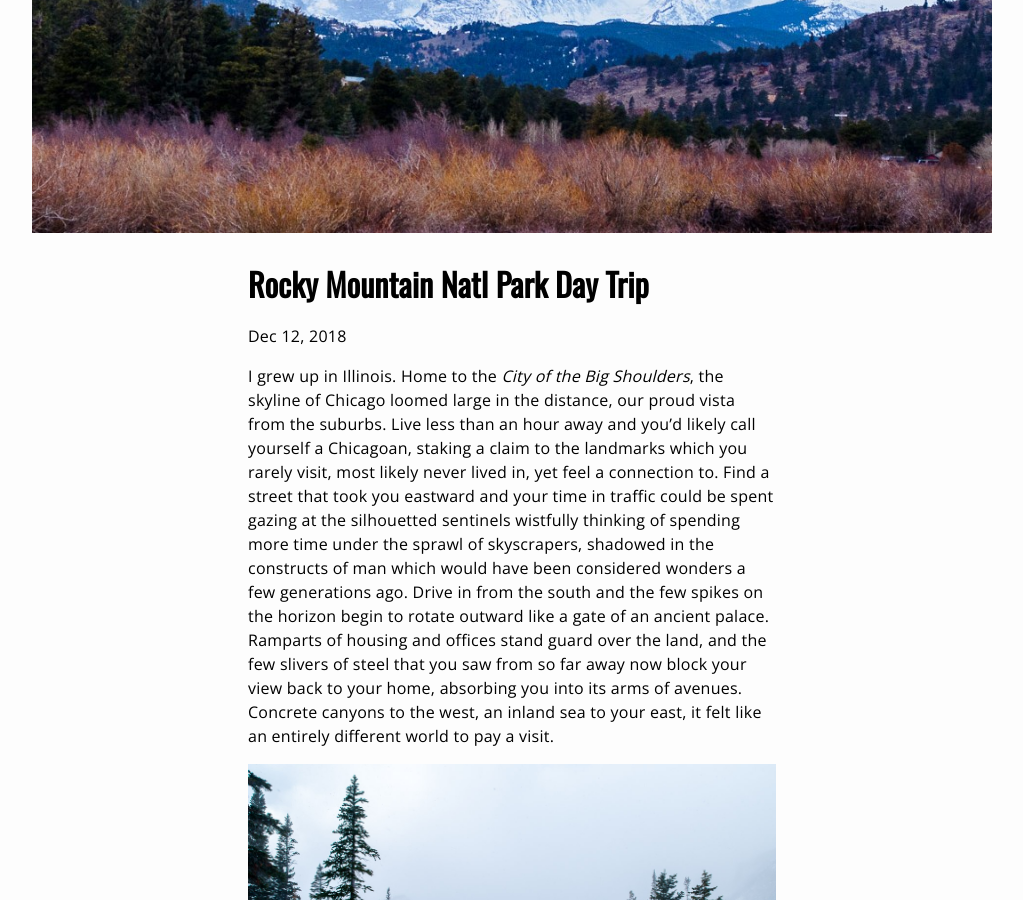
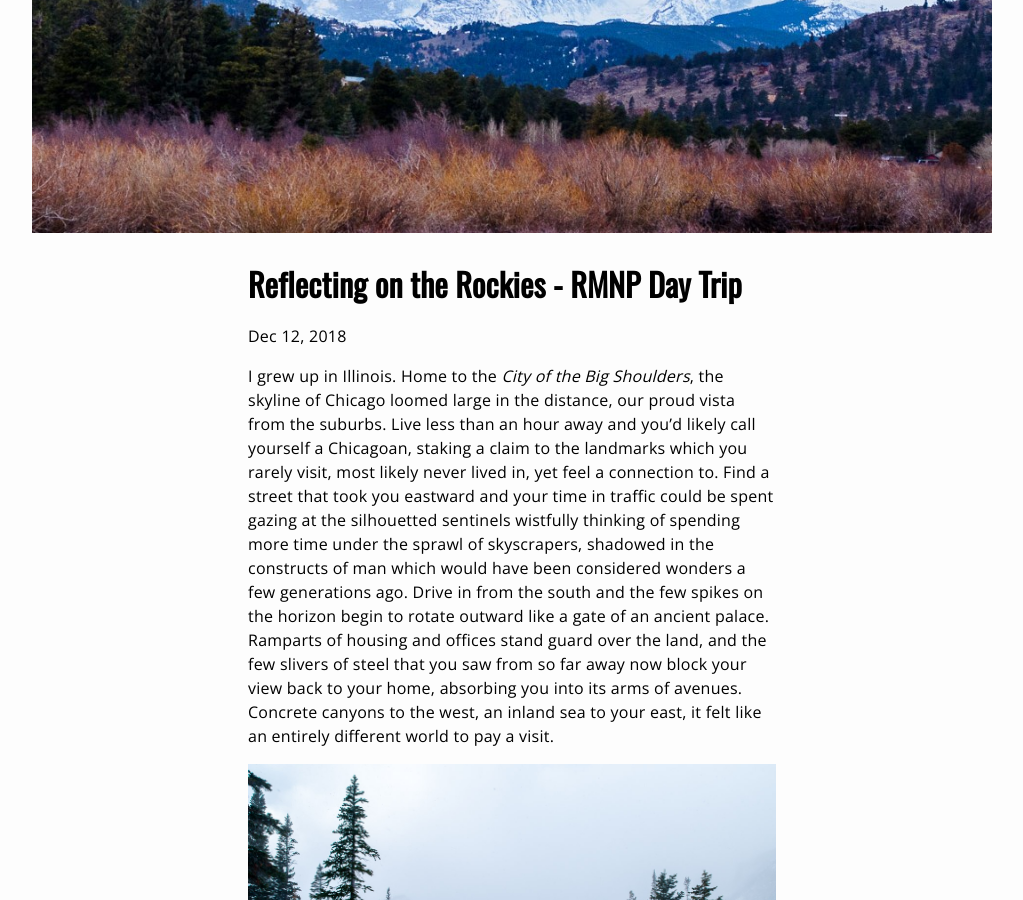
Before and after one commit to behica/behica.github.io, a Jekyll site: the page built from _posts/2018-12-12-reflecting_on_the_rockies.md, in a window 1280 px wide and 900 px high, scrolled down 389 px. Shown: the whole window, without its empty margins (128-1151 px from the left). Built offline with Jekyll 4.4.1, drawn with Linux system fonts in a browser that asks for light colours; nearby versions of some CDN libraries.

Commit message:
Changed post name

```diff
--- a/_posts/2018-12-12-reflecting_on_the_rockies.md
+++ b/_posts/2018-12-12-reflecting_on_the_rockies.md
@@ -1,6 +1,6 @@
 ---
 layout: post
-title:  "Rocky Mountain Natl Park Day Trip"
+title:  "Reflecting on the Rockies - RMNP Day Trip"
 description: "Reflecting on a recent trip to Rocky Mountain National Park. Thoughts from a lifelong flatlander and his budding love affair with the mountains. Photos from a recent December trip within."
 image: "/img/rmnp_title.jpg"
 ---
```
